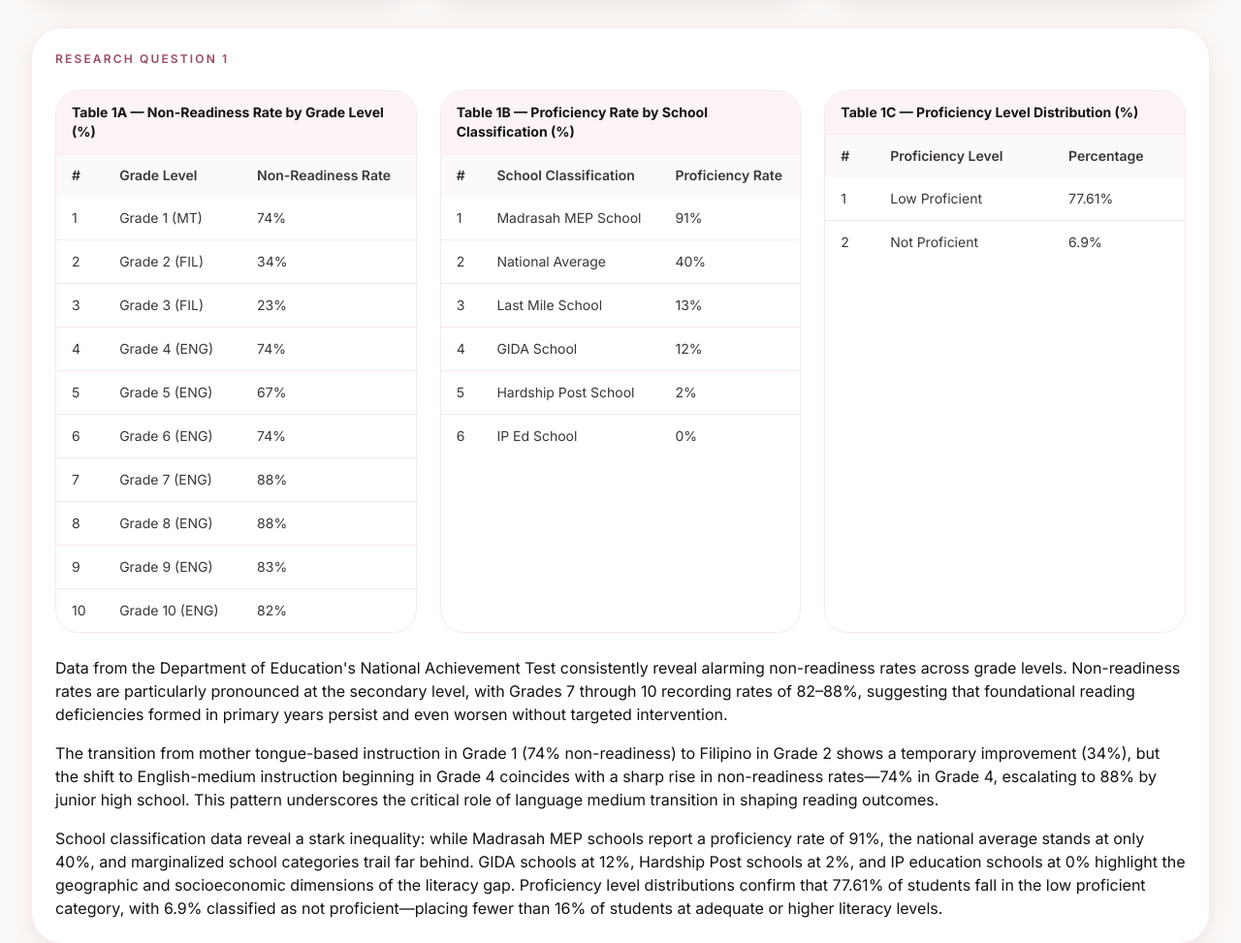
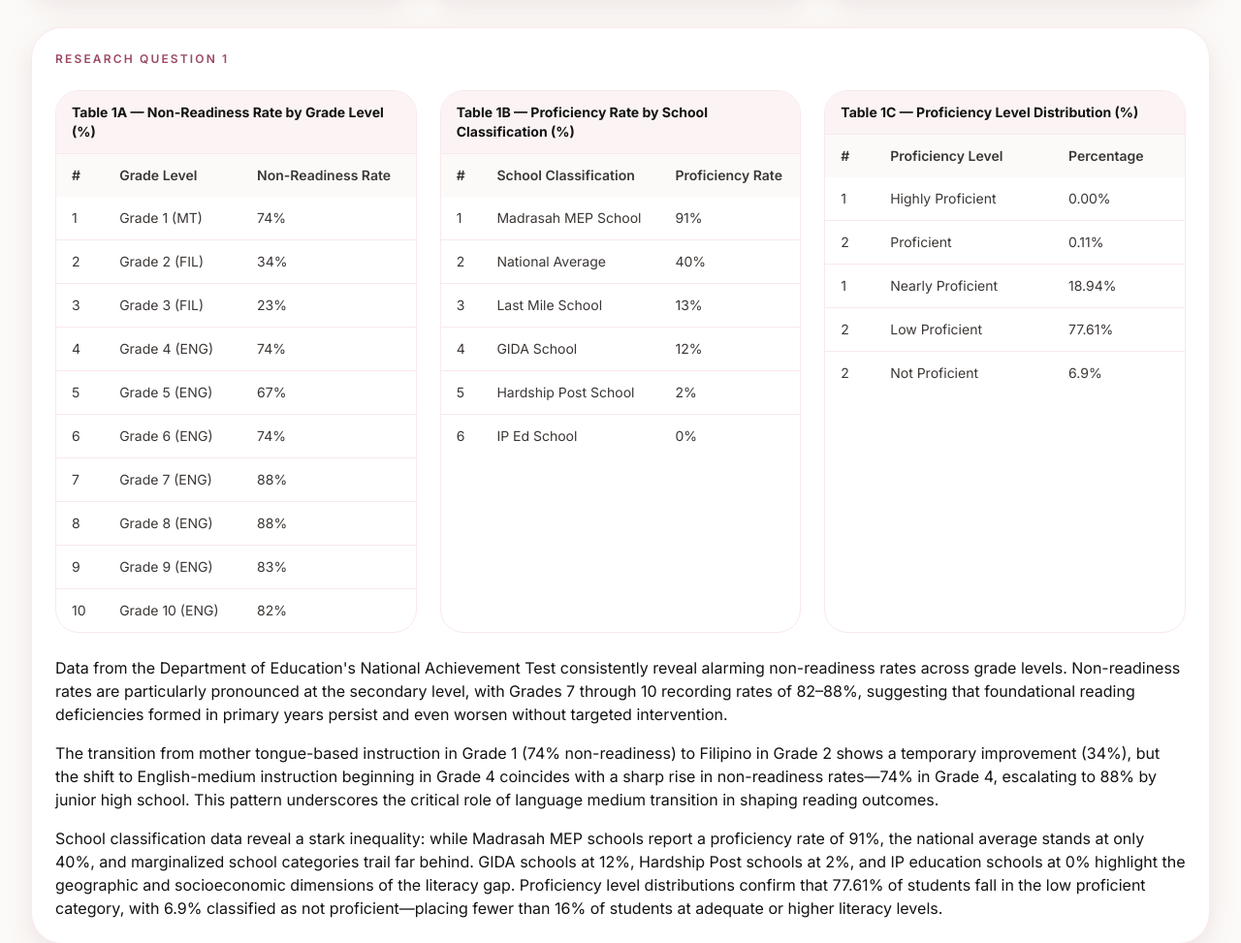
Before and after one commit to jeromedoms/readingthegap, a Flask app: page / in a window 1280 px wide. Shown: the part 1312-2285 px from the top of the page at 97% size. Run offline with Flask 3, Linux system fonts and the light colour scheme; some libraries are stand-ins or nearby versions.

Commit message:
revised sop1-c table

```diff
--- a/app/templates/index.html
+++ b/app/templates/index.html
@@ -364,7 +364,10 @@
                   </tr>
                 </thead>
                 <tbody class="divide-y divide-brand-100 text-ink-700">
-                  <tr><td class="px-4 py-3">1</td><td class="px-4 py-3">Low Proficient</td><td class="px-4 py-3">77.61%</td></tr>
+                  <tr><td class="px-4 py-3">1</td><td class="px-4 py-3">Highly Proficient</td><td class="px-4 py-3">0.00%</td></tr>
+                  <tr><td class="px-4 py-3">2</td><td class="px-4 py-3">Proficient</td><td class="px-4 py-3">0.11%</td></tr>
+                  <tr><td class="px-4 py-3">1</td><td class="px-4 py-3">Nearly Proficient</td><td class="px-4 py-3">18.94%</td></tr>
+                  <tr><td class="px-4 py-3">2</td><td class="px-4 py-3">Low Proficient</td><td class="px-4 py-3">77.61%</td></tr>
                   <tr><td class="px-4 py-3">2</td><td class="px-4 py-3">Not Proficient</td><td class="px-4 py-3">6.9%</td></tr>
                 </tbody>
               </table>
```
